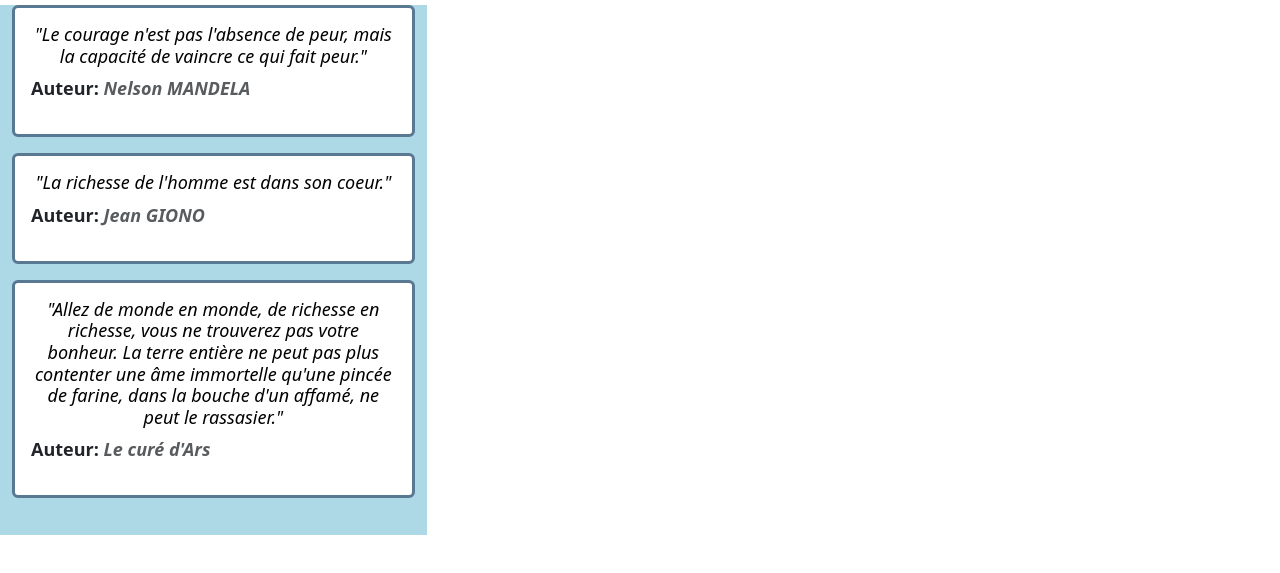
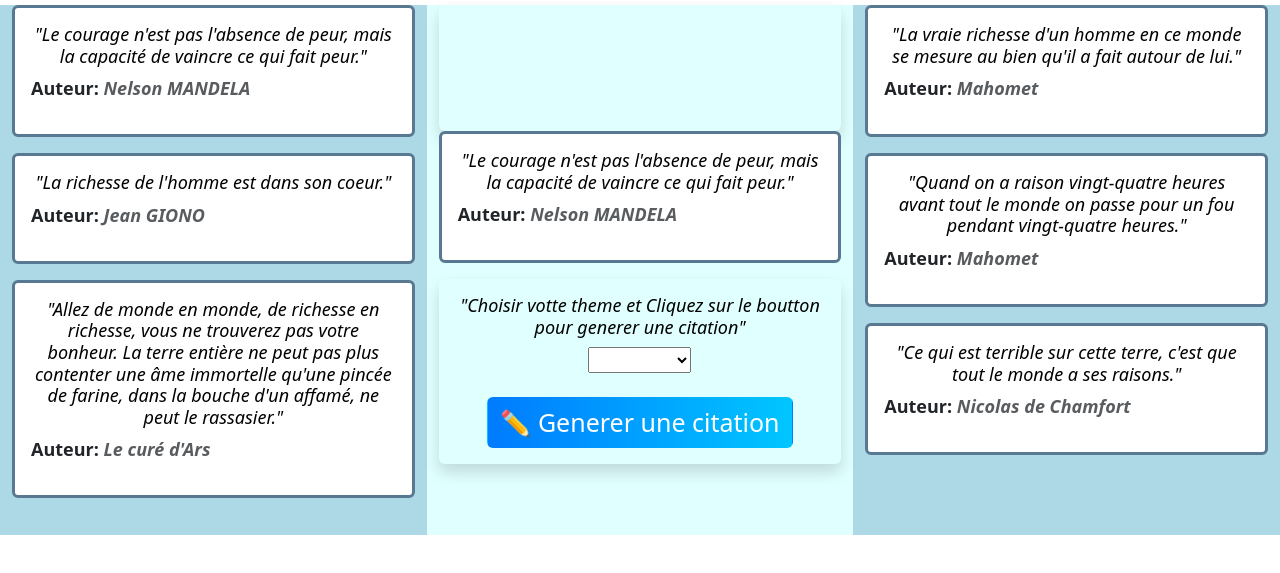
Before and after one commit to diallo641/generateur_de_citation, a plain HTML site: page index.html in a window 1280 px wide. Shown: the part 155-728 px from the top of the page. Drawn offline with nearby package versions, Linux system fonts and the light colour scheme.

Commit message:
Remplissage deuxiemeet troisieme colonne avec une liste de choix au deuxieme colonne

```diff
--- a/index.html
+++ b/index.html
@@ -38,6 +38,54 @@
                     </div>
                 </div>
             </div>
+            <div class="col-md-4" style="height: 530px; background-color: lightcyan">
+                 <div class="card border-0 shadow w-auto" style="width: 18rem; border-color: rgb(89, 120, 146); background-color: lightcyan">
+                    <div class="card-body" style="visibility: hidden;">
+                        <h5 class="card-title" style="font-size: 18px; color: black; font-style: italic;">"Le courage n'est pas l'absence de peur, mais la capacité de vaincre ce qui fait peur."</h5>
+                        <p class="text-start" style="font-size: 18px; font-weight: bold;">Auteur: <i class="text-muted">Nelson MANDELA</i></p>
+                    </div>
+                </div>
+                <div class="card border-3 shadow-5 w-auto" style="width: 18rem; border-color: rgb(89, 120, 146);">
+                    <div class="card-body">
+                        <h5 id="citation" class="card-title" style="font-size: 18px; color: black; font-style: italic;">"Le courage n'est pas l'absence de peur, mais la capacité de vaincre ce qui fait peur."</h5>
+                        <p id="auteur" class="text-start" style="font-size: 18px; font-weight: bold;">Auteur: <i class="text-muted">Nelson MANDELA</i></p>
+                    </div>
+                </div>
+                <div class="card border-0 shadow w-auto mt-3" style="width: 18rem; border-color: rgb(89, 120, 146); background-color: lightcyan">
+                    <div class="card-body">
+                        <h5 class="card-title" style="font-size: 18px; color: black; font-style: italic;">"Choisir votte theme et Cliquez sur le boutton pour generer une citation"</h5>
+
+                         <select id="mot">
+                            <option value=""></option>
+                            <option value="Amour">Amour</option>
+                            <option value="Tristesse">Tristesse</option>
+                            <option value="Motivation">Motivation</option>
+                        </select> </br> </br>
+
+                        <button id="genererunecitation" type="reset" class="btn text-white" style="background: linear-gradient(to right, #007bff, #00c6ff); font-size: 25px;"><span>✏️</span> Generer une citation</button>
+                    </div>
+                </div>
+            </div>
+            <div class="col-md-4" style="height: 530px; background-color: lightblue;">
+                <div class="card border-3 shadow-5 w-auto" style="width: 18rem; border-color: rgb(89, 120, 146);">
+                    <div class="card-body">
+                        <h5 class="card-title" style="font-size: 18px; color: black; font-style: italic;">"La vraie richesse d'un homme en ce monde se mesure au bien qu'il a fait autour de lui."</h5>
+                        <p class="text-start" style="font-size: 18px; font-weight: bold;">Auteur: <i class="text-muted">Mahomet</i></p>
+                    </div>
+                </div>
+                 <div class="card border-3 shadow-5 w-auto mt-3" style="width: 18rem; border-color: rgb(89, 120, 146);">
+                    <div class="card-body">
+                        <h5 class="card-title" style="font-size: 18px; color: black; font-style: italic;">"Quand on a raison vingt-quatre heures avant tout le monde on passe pour un fou pendant vingt-quatre heures."</h5>
+                        <p class="text-start" style="font-size: 18px; font-weight: bold;">Auteur: <i class="text-muted">Mahomet</i></p>
+                    </div>
+                </div>
+                <div class="card border-3 shadow-5 w-auto mt-3" style="width: 18rem; border-color: rgb(89, 120, 146);">
+                    <div class="card-body">
+                        <h5 class="card-title" style="font-size: 18px; color: black; font-style: italic;">"Ce qui est terrible sur cette terre, c'est que tout le monde a ses raisons."</h5>
+                        <p class="text-start" style="font-size: 18px; font-weight: bold;">Auteur: <i class="text-muted">Nicolas de Chamfort</i></p>
+                    </div>
+                </div>
+            </div>
          </div>
     </div>
     <script src="citations.js"></script>
```
